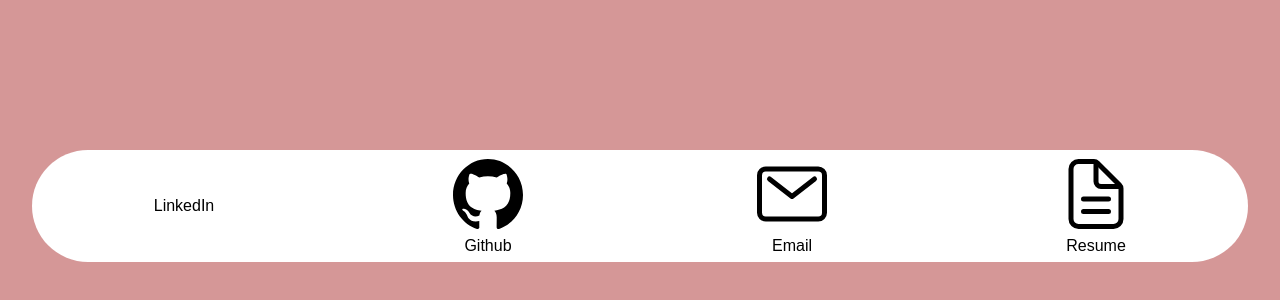
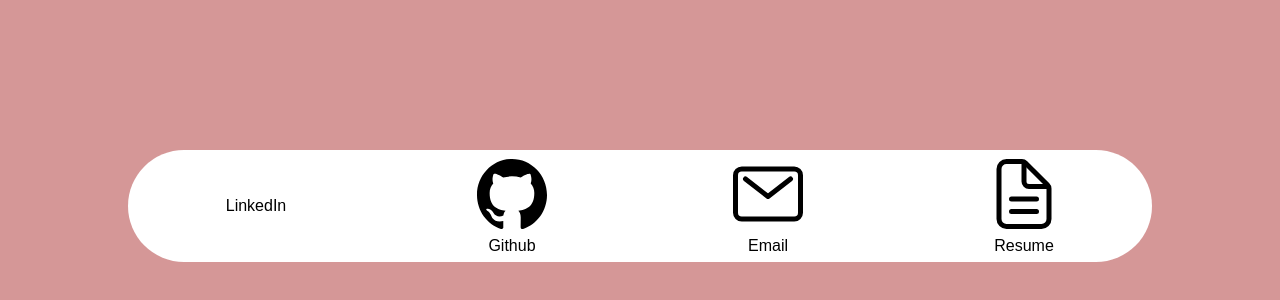
Before and after one commit to jetodd/portfolio, a Next.js app: page /connect in a window 1280 px wide. Shown: the part 194-494 px from the top of the page. Built offline with nearby package versions, Linux system fonts and the light colour scheme.

Commit message:
resolved errors

```diff
--- a/src/app/connect/page.tsx
+++ b/src/app/connect/page.tsx
@@ -2,29 +2,35 @@ export default function Page() {
     return <main
       className="h-dvh w-dvh justify-center content-center text-center"
       style={{ ["backgroundColor" as any]: 'var(--color-contact)' }}>
-      <section className="mx-auto -my-32 md:my-0 flex h-screen w-screen flex-col justify-center">
-        <div className="grid grid-cols-1 md:grid-cols-4 mx-8">
+      <section className="-my-32 md:my-0">
+        <div className="grid grid-cols-1 md:grid-cols-4 mx-8 max-w-5xl mx-auto">
           <div className="bg-white py-1 text-black rounded-t-full md:rounded-tr-none md:rounded-l-full content-center justify-center">
+            <a href="https://www.linkedin.com/in/jess-todd-76b75b90/" target="_blank">
               <span className="grid place-content-center">
                 <svg className="w-[80]" xmlns="http://www.w3.org/2000/svg" viewBox="0 0 512 512"><path d="M444.17 32H70.28C49.85 32 32 46.7 32 66.89v374.72C32 461.91 49.85 480 70.28 480h373.78c20.54 0 35.94-18.21 35.94-38.39V66.89C480.12 46.7 464.6 32 444.17 32zm-273.3 373.43h-64.18V205.88h64.18zM141 175.54h-.46c-20.54 0-33.84-15.29-33.84-34.43 0-19.49 13.65-34.42 34.65-34.42s33.85 14.82 34.31 34.42c-.01 19.14-13.31 34.43-34.66 34.43zm264.43 229.89h-64.18V296.32c0-26.14-9.34-44-32.56-44-17.74 0-28.24 12-32.91 23.69-1.75 4.2-2.22 9.92-2.22 15.76v113.66h-64.18V205.88h64.18v27.77c9.34-13.3 23.93-32.44 57.88-32.44 42.13 0 74 27.77 74 87.64z"/></svg>
               </span>
               LinkedIn
+            </a>
           </div>
           <div className="bg-white py-1 text-black content-center display-grid">
+            <a href="https://github.com/jetodd" target="_blank">
               <span className="grid place-content-center">
                 <svg className="w-[80px] content-center" xmlns="http://www.w3.org/2000/svg" viewBox="0 0 512 512"><path d="M256 32C132.3 32 32 134.9 32 261.7c0 101.5 64.2 187.5 153.2 217.9a17.56 17.56 0 003.8.4c8.3 0 11.5-6.1 11.5-11.4 0-5.5-.2-19.9-.3-39.1a102.4 102.4 0 01-22.6 2.7c-43.1 0-52.9-33.5-52.9-33.5-10.2-26.5-24.9-33.6-24.9-33.6-19.5-13.7-.1-14.1 1.4-14.1h.1c22.5 2 34.3 23.8 34.3 23.8 11.2 19.6 26.2 25.1 39.6 25.1a63 63 0 0025.6-6c2-14.8 7.8-24.9 14.2-30.7-49.7-5.8-102-25.5-102-113.5 0-25.1 8.7-45.6 23-61.6-2.3-5.8-10-29.2 2.2-60.8a18.64 18.64 0 015-.5c8.1 0 26.4 3.1 56.6 24.1a208.21 208.21 0 01112.2 0c30.2-21 48.5-24.1 56.6-24.1a18.64 18.64 0 015 .5c12.2 31.6 4.5 55 2.2 60.8 14.3 16.1 23 36.6 23 61.6 0 88.2-52.4 107.6-102.3 113.3 8 7.1 15.2 21.1 15.2 42.5 0 30.7-.3 55.5-.3 63 0 5.4 3.1 11.5 11.4 11.5a19.35 19.35 0 004-.4C415.9 449.2 480 363.1 480 261.7 480 134.9 379.7 32 256 32z"/></svg>
               </span>
               Github
+            </a>
           </div>
           <div className="bg-white py-1 text-black content-center">
+            <a href="mailto:jessstodd@gmail.com">
               <span className="grid place-content-center">
-              <svg className="w-[80px]" xmlns="http://www.w3.org/2000/svg" viewBox="0 0 512 512"><rect x="48" y="96" width="416" height="320" rx="40" ry="40" fill="none" stroke="currentColor" stroke-linecap="round" stroke-linejoin="round" stroke-width="32"/><path fill="none" stroke="currentColor" stroke-linecap="round" stroke-linejoin="round" stroke-width="32" d="M112 160l144 112 144-112"/></svg>
+                <svg className="w-[80px]" xmlns="http://www.w3.org/2000/svg" viewBox="0 0 512 512"><rect x="48" y="96" width="416" height="320" rx="40" ry="40" fill="none" stroke="currentColor" strokeLinecap="round" strokeLinejoin="round" strokeWidth="32"/><path fill="none" stroke="currentColor" strokeLinecap="round" strokeLinejoin="round" strokeWidth="32" d="M112 160l144 112 144-112"/></svg>
               </span>
               Email
+            </a>
           </div>
           <div className="bg-white py-1 text-black rounded-b-full md:rounded-bl-none md:rounded-r-full content-center">
             <span className="grid place-content-center">
-            <svg className="w-[80px]" xmlns="http://www.w3.org/2000/svg" viewBox="0 0 512 512"><path d="M416 221.25V416a48 48 0 01-48 48H144a48 48 0 01-48-48V96a48 48 0 0148-48h98.75a32 32 0 0122.62 9.37l141.26 141.26a32 32 0 019.37 22.62z" fill="none" stroke="currentColor" stroke-linejoin="round" stroke-width="32"/><path d="M256 56v120a32 32 0 0032 32h120M176 288h160M176 368h160" fill="none" stroke="currentColor" stroke-linecap="round" stroke-linejoin="round" stroke-width="32"/></svg>
+            <svg className="w-[80px]" xmlns="http://www.w3.org/2000/svg" viewBox="0 0 512 512"><path d="M416 221.25V416a48 48 0 01-48 48H144a48 48 0 01-48-48V96a48 48 0 0148-48h98.75a32 32 0 0122.62 9.37l141.26 141.26a32 32 0 019.37 22.62z" fill="none" stroke="currentColor" strokeLinejoin="round" strokeWidth="32"/><path d="M256 56v120a32 32 0 0032 32h120M176 288h160M176 368h160" fill="none" stroke="currentColor" strokeLinecap="round" strokeLinejoin="round" strokeWidth="32"/></svg>
             </span>
             Resume
           </div>
```
Lines whose indentation alone changed are shown as unchanged.
